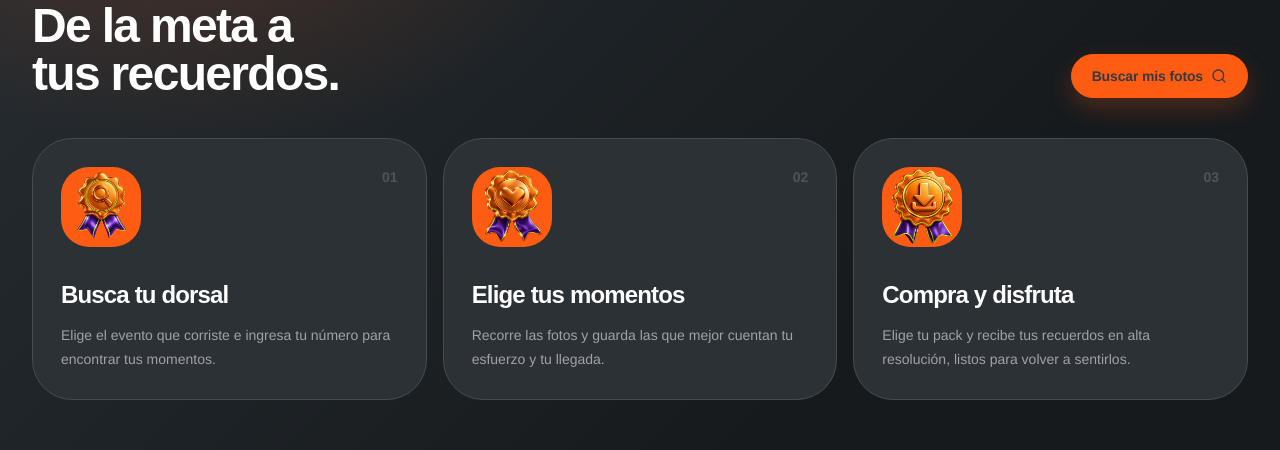
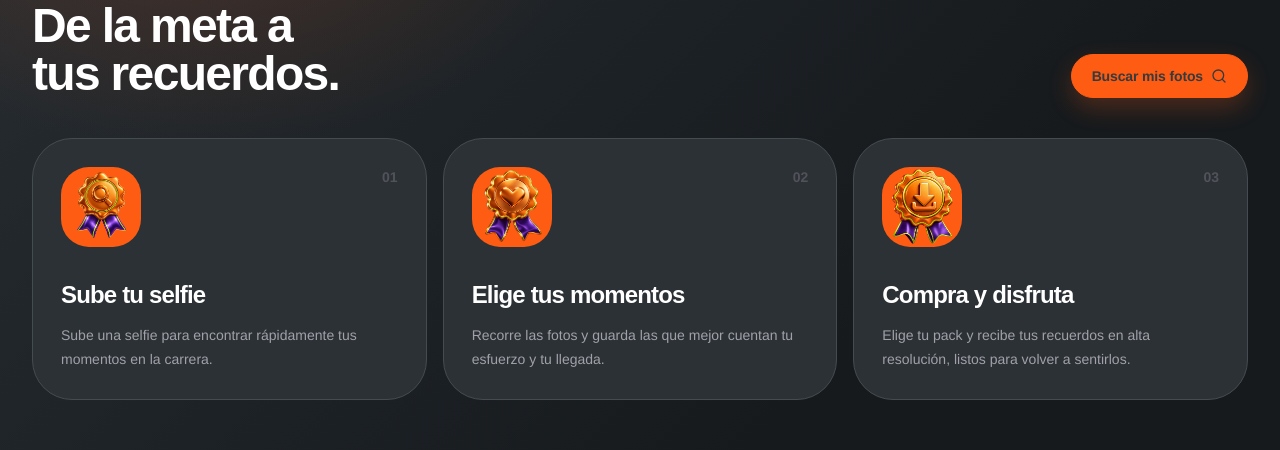
Before and after one commit to franzalbornoz1-bot/nomadarace, a Next.js app: page / in a window 1280 px wide. Shown: the part 3600-4050 px from the top of the page. Built offline with nearby package versions, Linux system fonts and the light colour scheme.

Commit message:
Clarify selfie search step

```diff
--- a/components/nomada-app.tsx
+++ b/components/nomada-app.tsx
@@ -277,7 +277,10 @@ function HomeRaceCard({ race, past = false, photoUrl, spotlight = false, statusL
 function HeroBackdropPhoto({ src, className }: { src: string; className: string }) { return <div className={cn("animate-float pointer-events-none absolute overflow-hidden rounded-3xl border border-white/70 bg-brand-pure/50 opacity-40 shadow-[0_22px_52px_rgba(53,58,62,.14)] saturate-[.72]", className)}><img src={src} alt="" loading="lazy" decoding="async" draggable={false} onContextMenu={event => event.preventDefault()} className="pointer-events-none h-full w-full select-none scale-105 object-cover blur-[.45px]" /></div>; }
 function HeroMetric({ value, label }: { value: string; label: string }) { return <div className="px-3 py-6 text-center sm:px-7"><p className="text-2xl font-black tracking-[-.06em] text-lime-300 sm:text-3xl">{value}</p><p className="mt-1 text-[10px] font-bold uppercase tracking-wide text-zinc-400 sm:text-xs">{label}</p></div>; }
 function PhotoMosaic({ src, className }: { src: string; className?: string }) { return <div className={cn("interactive-card pointer-events-none aspect-[4/5] overflow-hidden rounded-2xl bg-zinc-200 shadow-lg", className)}><img className="pointer-events-none h-full w-full select-none object-cover transition duration-500 hover:scale-105" src={src} alt="Corredor en competencia" loading="lazy" decoding="async" draggable={false} onContextMenu={event => event.preventDefault()} /></div>; }
-function PurchaseStep({ icon: Icon, number, title, copy }: { icon: LucideIcon; number: string; title: string; copy: string }) { const content = { "01": { title: "Busca tu dorsal", copy: "Elige el evento que corriste e ingresa tu número para encontrar tus momentos.", image: "/steps/nomada-medal-search.png" }, "02": { title: "Elige tus momentos", copy: "Recorre las fotos y guarda las que mejor cuentan tu esfuerzo y tu llegada.", image: "/steps/nomada-medal-heart.png" }, "03": { title: "Compra y disfruta", copy: "Elige tu pack y recibe tus recuerdos en alta resolución, listos para volver a sentirlos.", image: "/steps/nomada-medal-download.png" } }[number as "01" | "02" | "03"] ?? { title, copy, image: "" }; return <div className="rounded-3xl border border-zinc-800 bg-zinc-900 p-7"><div className="flex items-start justify-between"><span className="grid h-20 w-20 place-items-center overflow-hidden rounded-2xl bg-lime-300"><img src={content.image} alt="" aria-hidden="true" draggable={false} onContextMenu={event => event.preventDefault()} className="pointer-events-none h-full w-full select-none object-contain" />{!content.image && <Icon className="h-5 w-5 text-zinc-950" />}</span><span className="text-sm font-black text-zinc-600">{number}</span></div><h3 className="mt-8 text-2xl font-black tracking-[-.05em]">{content.title}</h3><p className="mt-3 text-sm leading-6 text-zinc-400">{content.copy}</p></div>; }
+function PurchaseStep({ icon: Icon, number, title, copy }: { icon: LucideIcon; number: string; title: string; copy: string }) {
+  const content = { "01": { title: "Sube tu selfie", copy: "Sube una selfie para encontrar rápidamente tus momentos en la carrera.", image: "/steps/nomada-medal-search.png" }, "02": { title: "Elige tus momentos", copy: "Recorre las fotos y guarda las que mejor cuentan tu esfuerzo y tu llegada.", image: "/steps/nomada-medal-heart.png" }, "03": { title: "Compra y disfruta", copy: "Elige tu pack y recibe tus recuerdos en alta resolución, listos para volver a sentirlos.", image: "/steps/nomada-medal-download.png" } }[number as "01" | "02" | "03"] ?? { title, copy, image: "" };
+  return <div className="rounded-3xl border border-zinc-800 bg-zinc-900 p-7"><div className="flex items-start justify-between"><span className="grid h-20 w-20 place-items-center overflow-hidden rounded-2xl bg-lime-300"><img src={content.image} alt="" aria-hidden="true" draggable={false} onContextMenu={event => event.preventDefault()} className="pointer-events-none h-full w-full select-none object-contain" />{!content.image && <Icon className="h-5 w-5 text-zinc-950" />}</span><span className="text-sm font-black text-zinc-600">{number}</span></div><h3 className="mt-8 text-2xl font-black tracking-[-.05em]">{content.title}</h3><p className="mt-3 text-sm leading-6 text-zinc-400">{content.copy}</p></div>;
+}
 function FeatureBlock({ icon: Icon, number, title, copy, link, href }: { icon: LucideIcon; number: string; title: string; copy: string; link: string; href: string }) { return <div className="group rounded-3xl border border-zinc-800 bg-zinc-900 p-7 transition hover:border-lime-300 sm:p-9"><div className="flex items-start justify-between"><span className="grid h-12 w-12 place-items-center rounded-2xl bg-lime-300 text-zinc-950"><Icon className="h-6 w-6" /></span><span className="text-sm font-black text-zinc-600">{number}</span></div><h3 className="mt-10 text-3xl font-black tracking-[-.06em]">{title}</h3><p className="mt-4 max-w-md leading-7 text-zinc-400">{copy}</p><Link href={href} className="mt-8 flex items-center gap-2 text-sm font-black text-lime-300">{link}<ArrowRight className="h-4 w-4 transition group-hover:translate-x-1" /></Link></div>; }
 
 function googleCalendarUrl(race: CalendarRace) {
```
